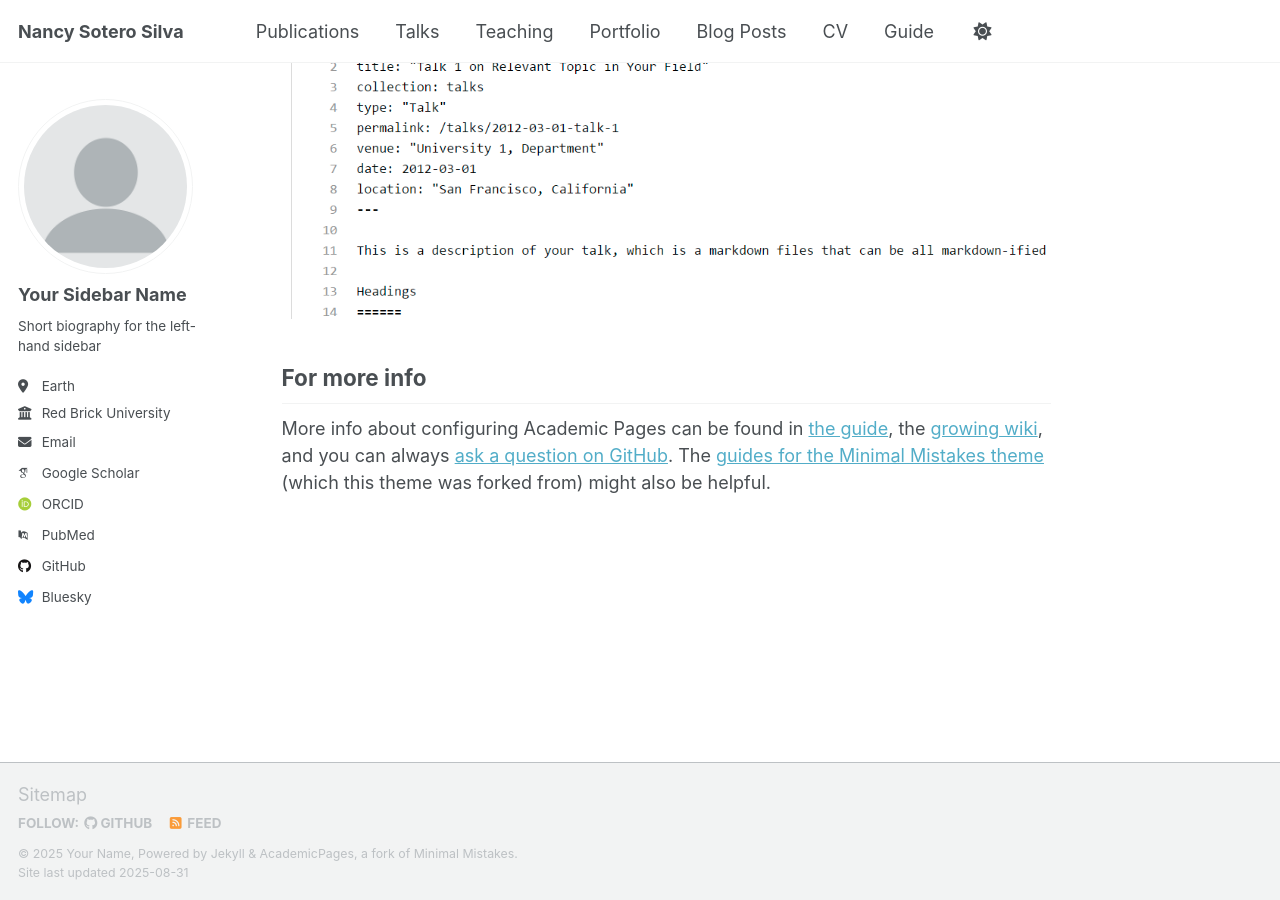
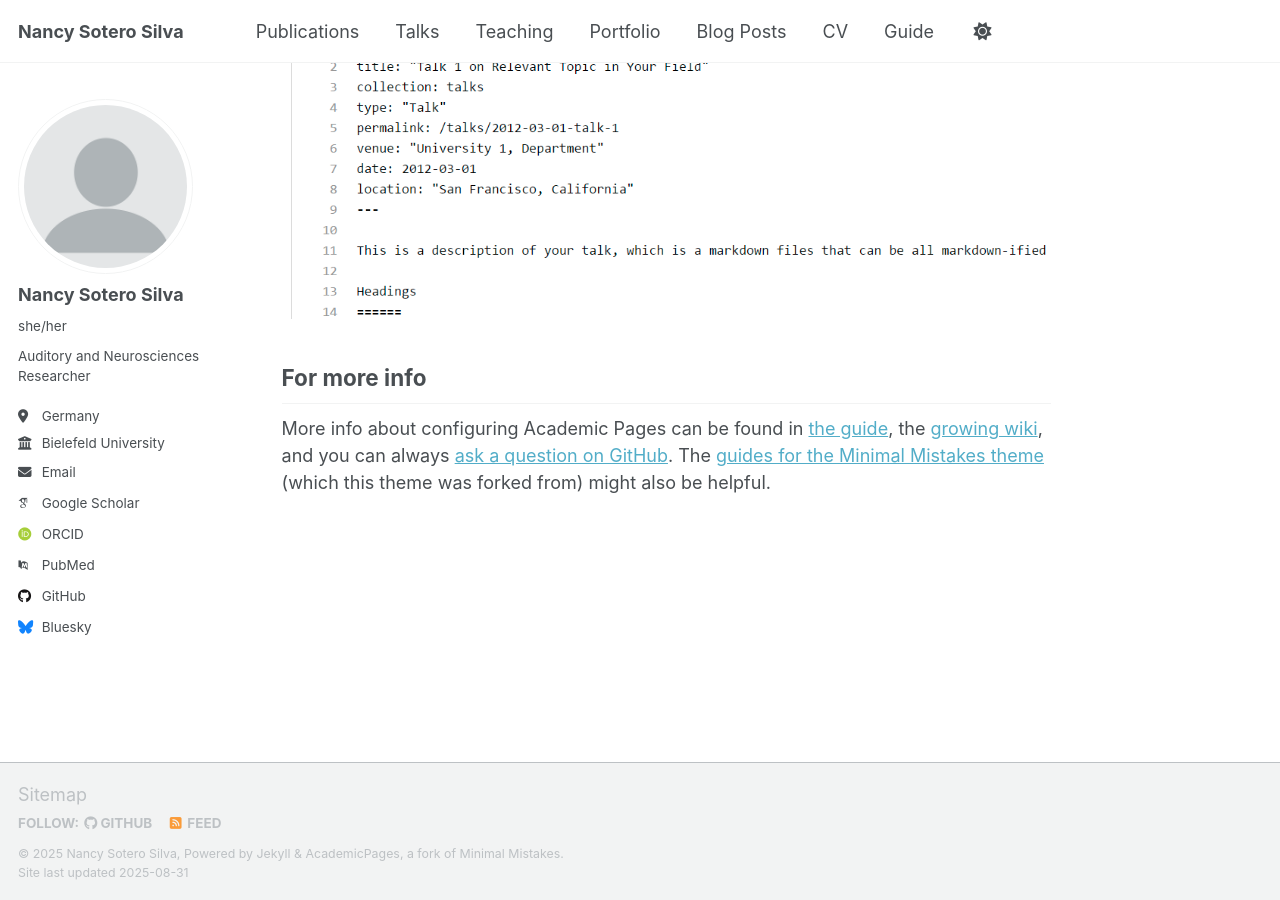
Before and after one commit to nancysotero/neuronency, a Jekyll site: the page built from _pages/about.md, in a window 1280 px wide and 900 px high, scrolled down 2880 px. Built offline with Jekyll 4.4.1, drawn with Linux system fonts in a browser that asks for light colours; some web fonts are replaced; a script that is not in the unit is left out.

Commit message:
Update _config.yml

```diff
--- a/_config.yml
+++ b/_config.yml
@@ -11,7 +11,7 @@ locale                   : "en-US"
 site_theme               : "default" # Currently available options are "default", "air"
 title                    : "Nancy Sotero Silva"
 title_separator          : "-"
-name                     : &name "Your Name"
+name                     : &name "Nancy Sotero Silva"
 description              : &description "personal description"
 url                      : https://academicpages.github.io # the base hostname & protocol for your site e.g. "https://[your GitHub username].github.io" or if you already have some other page hosted on Github then use "https://[your GitHub username].github.io/[Your Repo Name]"
 baseurl                  : "" # the subpath of your site, e.g. "/blog"
@@ -23,13 +23,13 @@ repository               : "academicpages/academicpages.github.io"
 author:
   # Biographic information
   avatar           : "profile.png"
-  name             : "Your Sidebar Name"
-  pronouns         : # example: "she/her"
-  bio              : "Short biography for the left-hand sidebar"
-  location         : "Earth"
-  employer         : "Red Brick University"
+  name             : "Nancy Sotero Silva"
+  pronouns         : "she/her"
+  bio              : "Auditory and Neurosciences Researcher"
+  location         : "Germany"
+  employer         : "Bielefeld University"
   uri              : # URL
-  email            : "none@example.org"
+  email            : "n.sotero@uni-bielefeld.de"
 
   # Academic websites
   academia         : # URL
```
